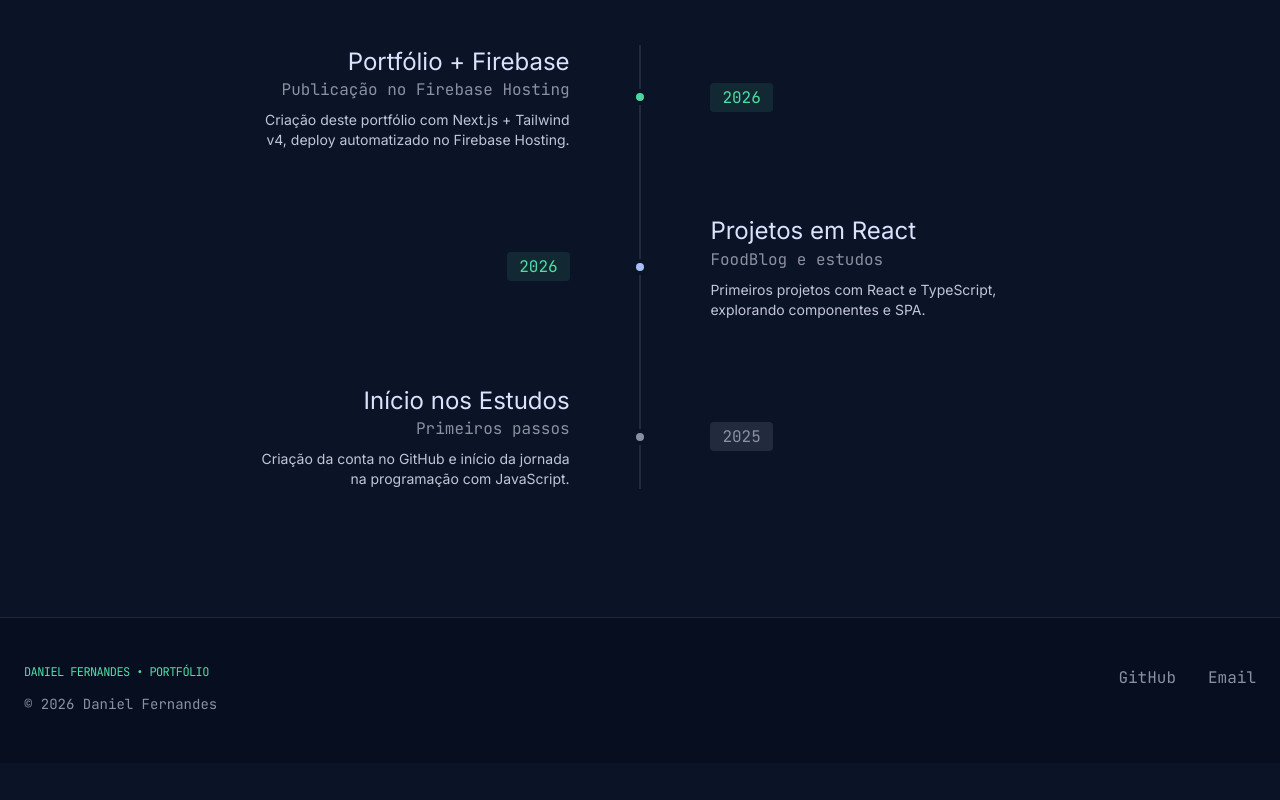
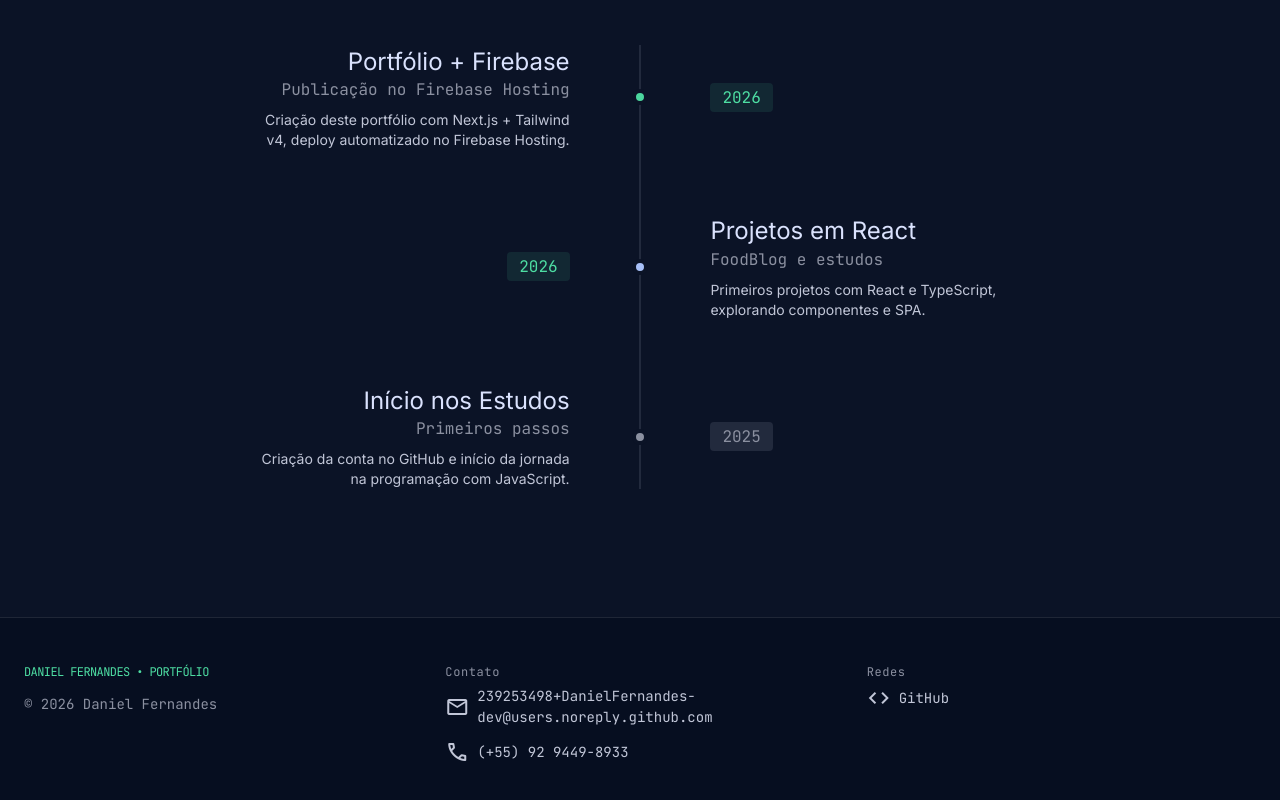
Before and after one commit to DanielFernandes-dev/portifolio, a Next.js app: page / in a window 1280 px wide. Shown: the part 2299-3099 px from the top of the page. Before the commit the page ends 3062 px from the top, so only its background shows below. Built offline with nearby package versions, Linux system fonts and the light colour scheme.

Commit message:
Adiciona contato no footer: email noreply, telefone e GitHub

```diff
--- a/app/components/Footer.tsx
+++ b/app/components/Footer.tsx
@@ -1,30 +1,43 @@
-const footerLinks = [
-  { label: "GitHub", href: "https://github.com/DanielFernandes-dev" },
-  { label: "Email", href: "mailto:contato@danielfernandes.dev" },
-]
-
 export default function Footer() {
   return (
     <footer className="bg-surface-container-lowest border-t border-white/10 mt-stack-gap py-12">
-      <div className="max-w-[1280px] mx-auto px-gutter grid grid-cols-1 md:grid-cols-2 gap-stack-gap">
+      <div className="max-w-[1280px] mx-auto px-gutter">
+        <div className="grid grid-cols-1 md:grid-cols-3 gap-8 mb-8">
           <div>
             <p className="font-label-caps text-label-caps text-secondary mb-4 uppercase tracking-tighter">
               Daniel Fernandes • Portfólio
             </p>
             <p className="font-code-sm text-code-sm text-outline">&copy; 2026 Daniel Fernandes</p>
           </div>
-        <div className="flex flex-wrap gap-8 md:justify-end">
-          {footerLinks.map((link) => (
+          <div className="space-y-3">
+            <p className="font-label-caps text-label-caps text-outline mb-2">Contato</p>
             <a
-              key={link.label}
-              href={link.href}
+              href="mailto:239253498+DanielFernandes-dev@users.noreply.github.com"
+              className="flex items-center gap-2 font-code-sm text-code-sm text-on-surface-variant hover:text-secondary transition-colors"
+            >
+              <span className="material-symbols-outlined text-sm">mail</span>
+              239253498+DanielFernandes-dev@users.noreply.github.com
+            </a>
+            <a
+              href="tel:+559294498933"
+              className="flex items-center gap-2 font-code-sm text-code-sm text-on-surface-variant hover:text-secondary transition-colors"
+            >
+              <span className="material-symbols-outlined text-sm">phone</span>
+              (+55) 92 9449-8933
+            </a>
+          </div>
+          <div className="space-y-3">
+            <p className="font-label-caps text-label-caps text-outline mb-2">Redes</p>
+            <a
+              href="https://github.com/DanielFernandes-dev"
               target="_blank"
               rel="noopener noreferrer"
-              className="font-code-sm text-outline hover:text-secondary transition-colors"
+              className="flex items-center gap-2 font-code-sm text-code-sm text-on-surface-variant hover:text-secondary transition-colors"
             >
-              {link.label}
+              <span className="material-symbols-outlined text-sm">code</span>
+              GitHub
             </a>
-          ))}
+          </div>
         </div>
       </div>
     </footer>
```
Lines whose indentation alone changed are shown as unchanged.
